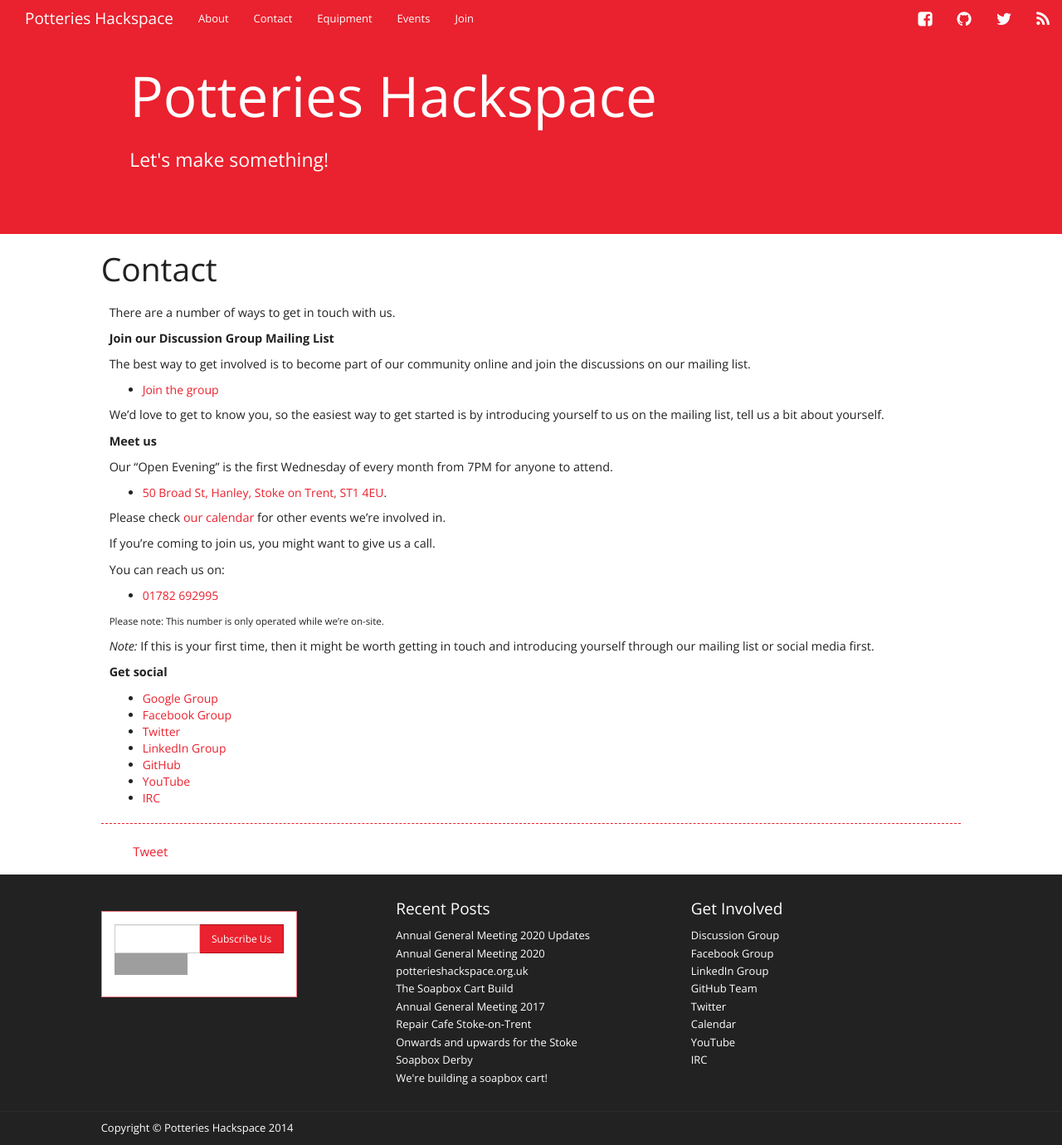
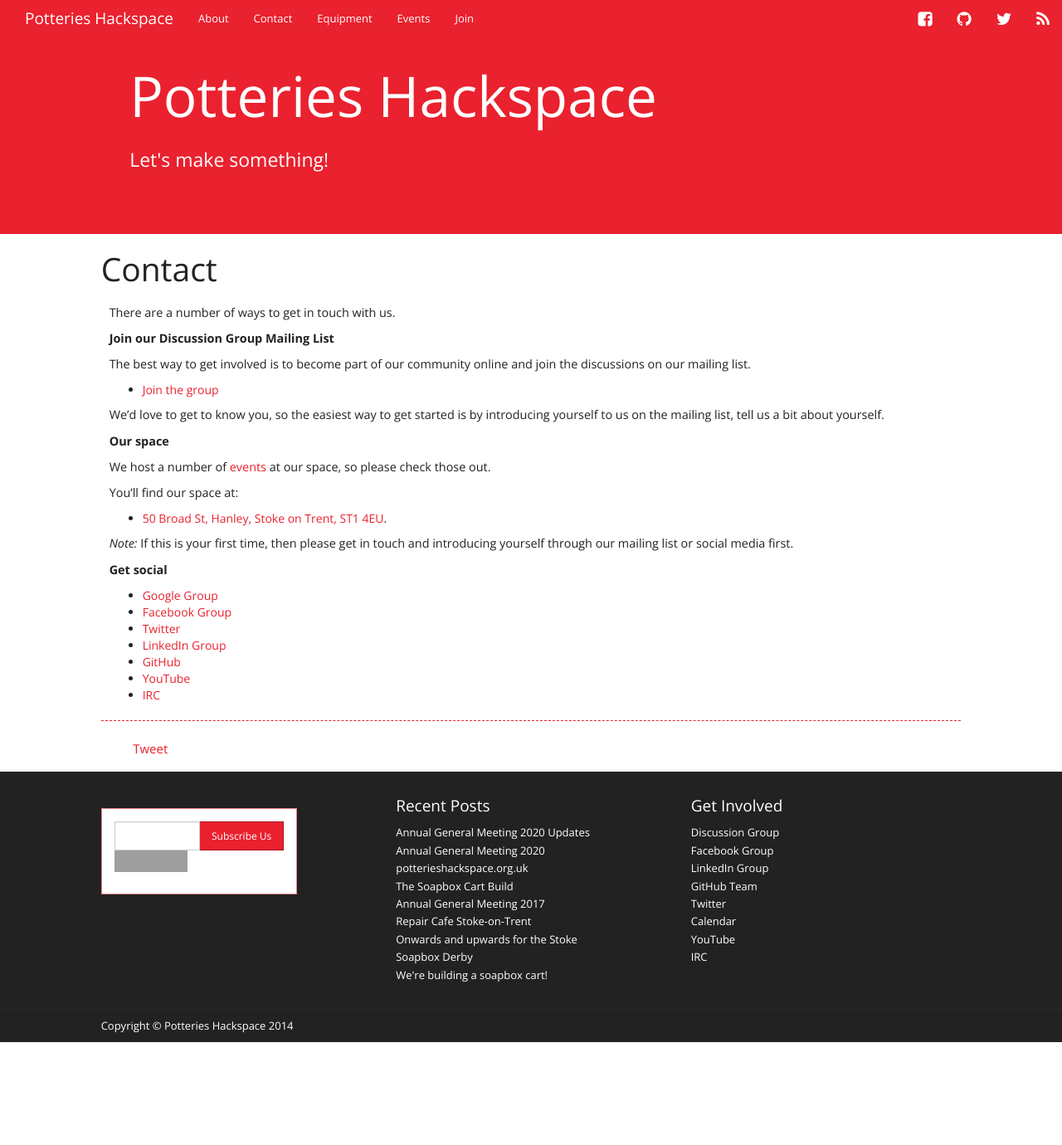
Before and after one commit to PotteriesHackspace/potterieshackspace.github.com, a Jekyll site: the page built from contact.md, in a window 1280 px wide and 1380 px high. Shown: the whole window at 83% size. Built offline with Jekyll 4.4.1, drawn with Linux system fonts in a browser that asks for light colours; nearby versions of some CDN libraries; comment, search, counter and statistics services are not loaded; grey boxes are pictures that could not be loaded.

Commit message:
Update contact.md

```diff
--- a/contact.md
+++ b/contact.md
@@ -18,23 +18,15 @@
 
 We’d love to get to know you, so the easiest way to get started is by introducing yourself to us on the mailing list, tell us a bit about yourself.
 
-**Meet us**
+**Our space**
 
-Our "Open Evening" is the first Wednesday of every month from 7PM for anyone to attend.
+We host a number of [events](/events) at our space, so please check those out.
+
+You'll find our space at:
 
 * [50 Broad St, Hanley, Stoke on Trent, ST1 4EU](https://w3w.co/artist.watch.rents).
 
-Please check [our calendar](https://www.google.com/calendar/embed?src=00nfs1crll5qrehok98qmmitlc%40group.calendar.google.com&ctz=Europe/London) for other events we're involved in.
-
-If you're coming to join us, you might want to give us a call.
-
-You can reach us on:
-
-* <a href="tel:01782692995">01782 692995</a>
-
-<small>Please note: This number is only operated while we're on-site.</small>
-
-*Note:* If this is your first time, then it might be worth getting in touch and introducing yourself through our mailing list or social media first.
+*Note:* If this is your first time, then please get in touch and introducing yourself through our mailing list or social media first.
 
 **Get social**
 
```
